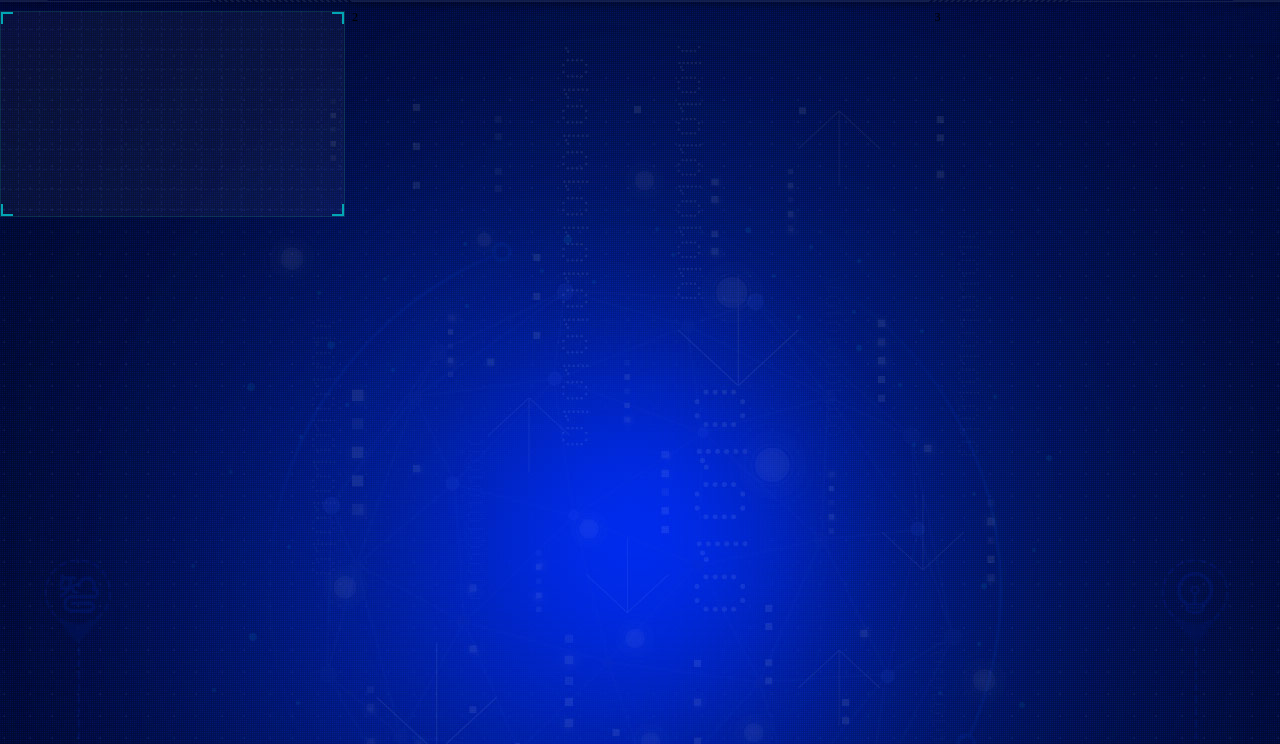
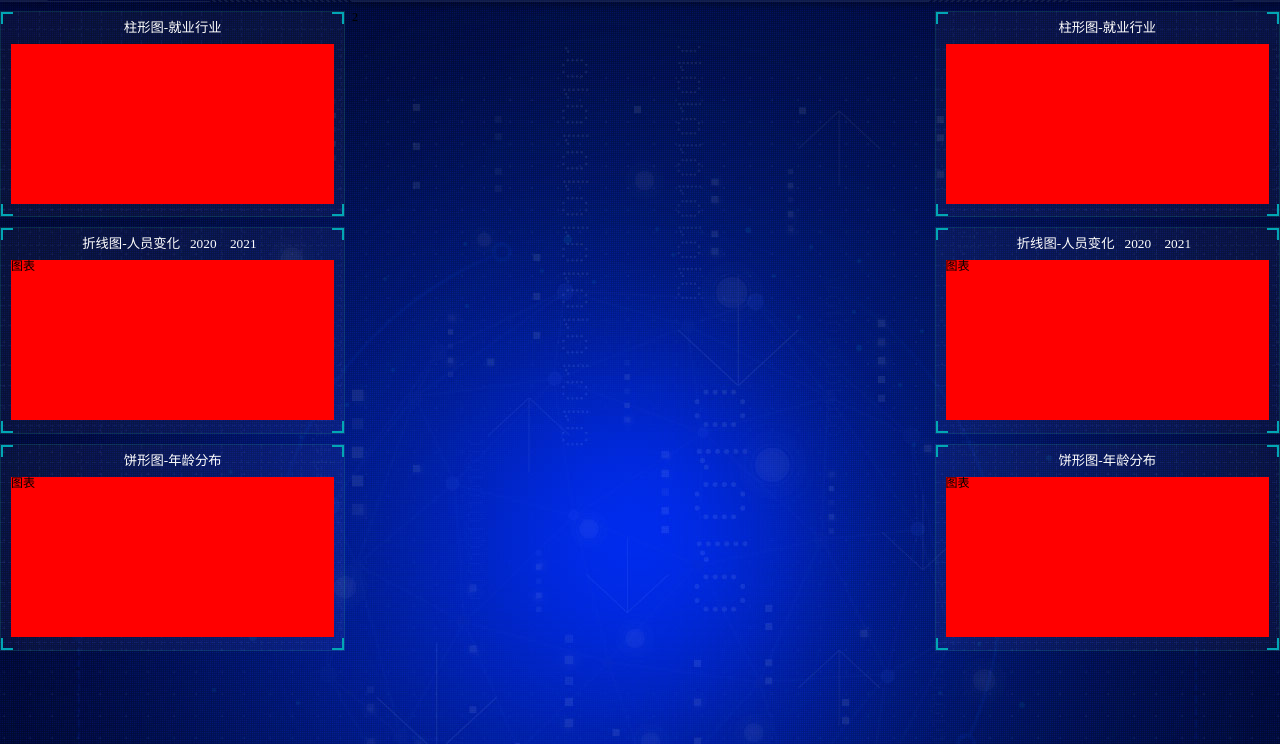
Before and after one commit to jinrd123/echartsDemo, a plain HTML site: page index.html in a window 1280 px wide. Shown: the part 56-800 px from the top of the page. Drawn offline with Linux system fonts and the light colour scheme.

Commit message:
页面panels布局搭建完成

```diff
--- a/css/index.less
+++ b/css/index.less
@@ -99,5 +99,22 @@ header {
         content: "";
       }
     }
+    h2 {
+        height: 0.6rem;
+        color: #fff;
+        line-height: 0.6rem;
+        text-align: center;
+        font-size: 0.25rem;
+        font-weight: 400;
+        a {
+          color: #fff;
+          text-decoration: none;
+          margin: 0 0.125rem;
+        }
+      }
+      .chart {
+        height: 3rem;
+        background-color: red;
+      }
   }
 }
--- a/index.html
+++ b/index.html
@@ -46,12 +46,46 @@
     </header>
     <section class="mainbox">
       <div class="column">
-        <div class="panel">
-            <div class="panel-footer"></div>
+        <div class="panel bar">
+          <h2>柱形图-就业行业</h2>
+          <div class="chart"></div>
+          <div class="panel-footer"></div>
+        </div>
+        <div class="panel line">
+          <h2>
+            折线图-人员变化 <a href="javacript:;">2020</a
+            ><a href="javascript:;">2021</a>
+          </h2>
+          <div class="chart">图表</div>
+          <div class="panel-footer"></div>
+        </div>
+        <div class="panel pie">
+          <h2>饼形图-年龄分布</h2>
+          <div class="chart">图表</div>
+          <div class="panel-footer"></div>
         </div>
       </div>
       <div class="column">2</div>
-      <div class="column">3</div>
+      <div class="column">
+        <div class="panel bar">
+          <h2>柱形图-就业行业</h2>
+          <div class="chart"></div>
+          <div class="panel-footer"></div>
+        </div>
+        <div class="panel line">
+          <h2>
+            折线图-人员变化 <a href="javacript:;">2020</a
+            ><a href="javascript:;">2021</a>
+          </h2>
+          <div class="chart">图表</div>
+          <div class="panel-footer"></div>
+        </div>
+        <div class="panel pie">
+          <h2>饼形图-年龄分布</h2>
+          <div class="chart">图表</div>
+          <div class="panel-footer"></div>
+        </div>
+      </div>
     </section>
   </body>
 </html>
```
Also changed, not shown: css/index.css.
